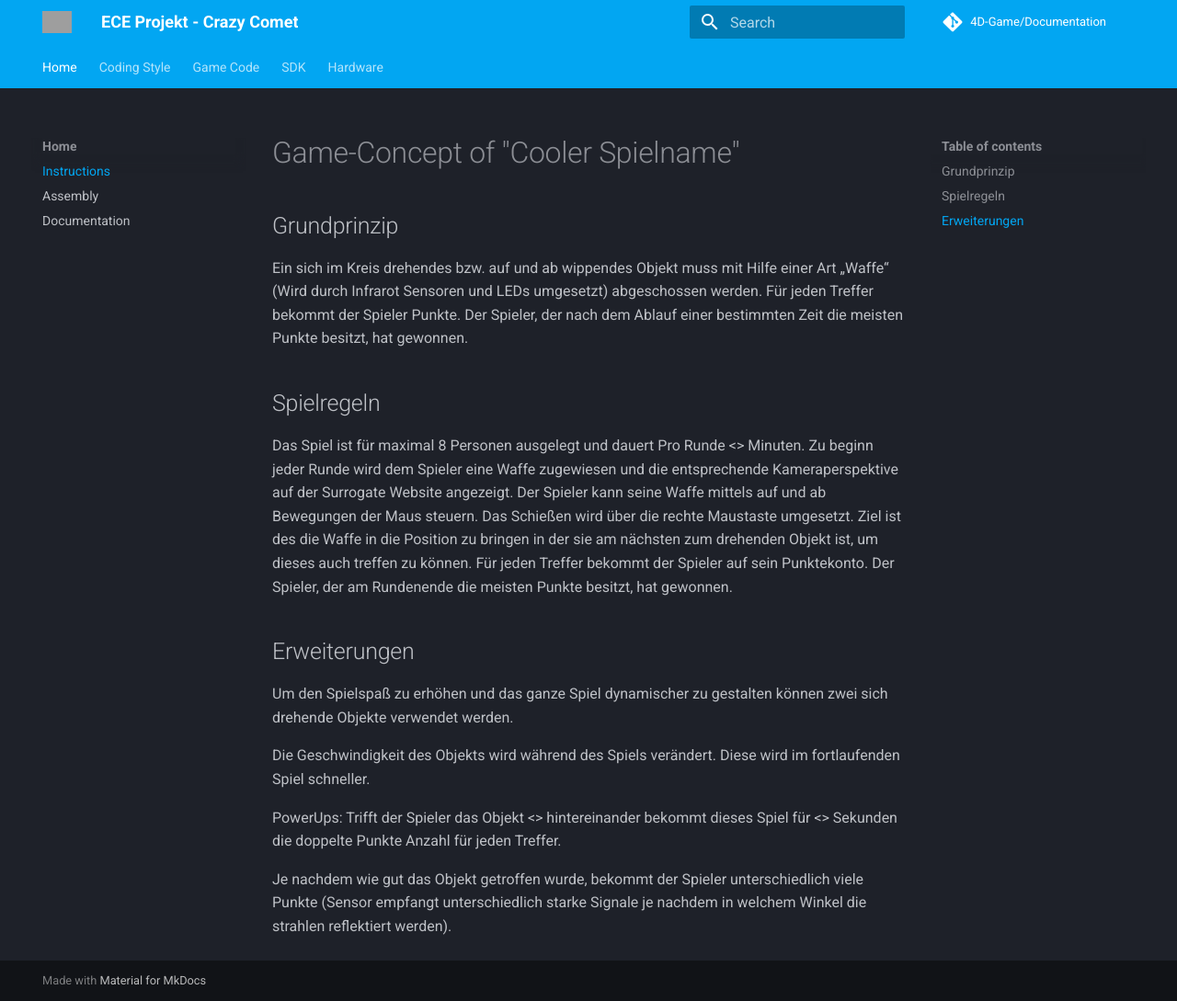
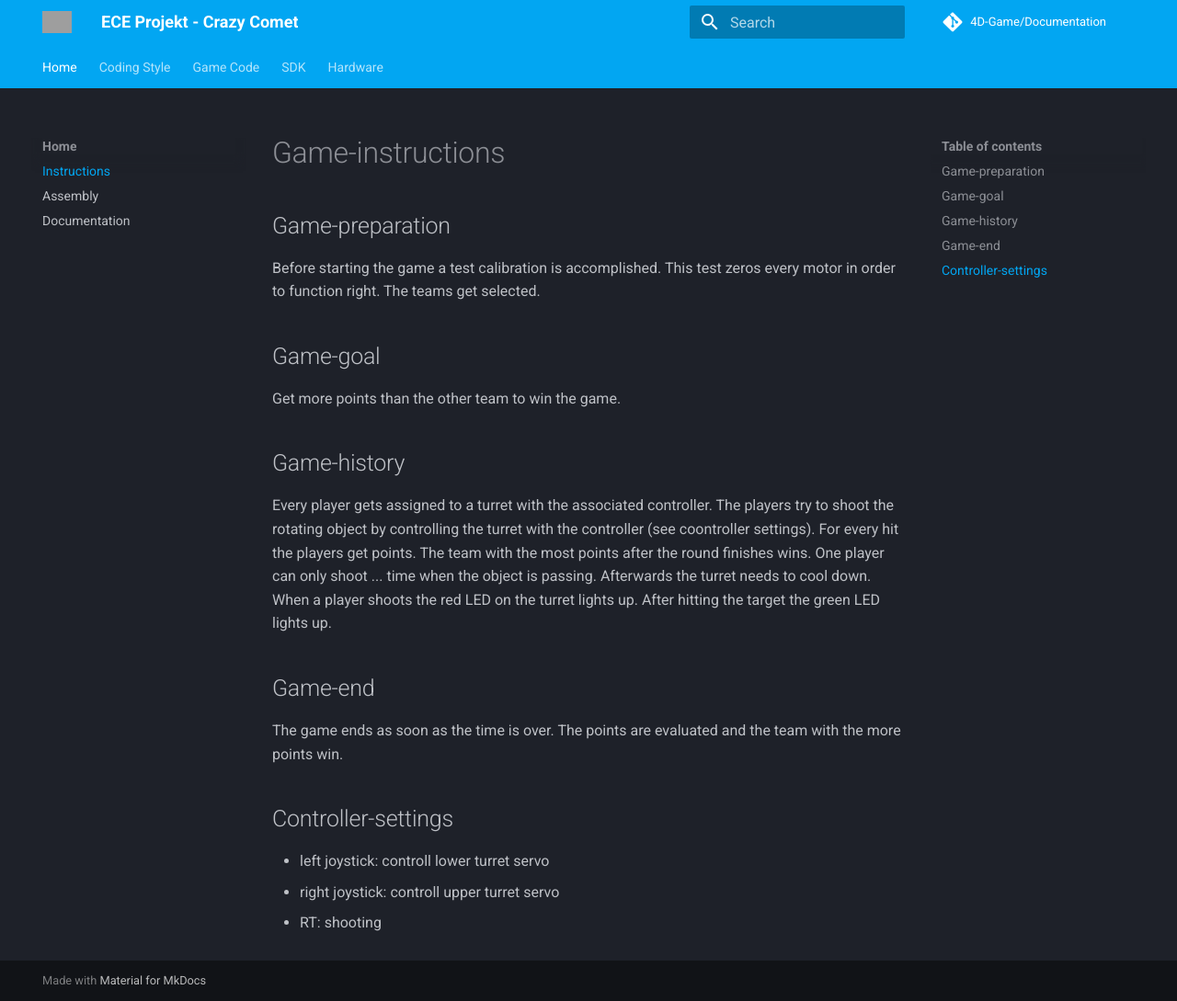
Before and after one commit to 4D-Game/CrazyComet, an MkDocs documentation site: the page built from docs/index.md, in a window 1280 px wide and 1089 px high. Shown: the whole window at 92% size. Built offline with MkDocs 1.6.1 and Material for MkDocs 9.7.7, drawn with Linux system fonts in a browser that asks for light colours; comment, search, counter and statistics services are not loaded; grey boxes are pictures that could not be loaded.

Commit message:
game instrucions

```diff
--- a/docs/index.md
+++ b/docs/index.md
@@ -1,19 +1,23 @@
-# Game-Concept of "Cooler Spielname"
+# Game-instructions
 
-## Grundprinzip
+## Game-preparation
 
-Ein sich im Kreis drehendes bzw. auf und ab wippendes Objekt muss mit Hilfe einer Art „Waffe“ (Wird durch Infrarot Sensoren und LEDs umgesetzt) abgeschossen werden. Für jeden Treffer bekommt der Spieler Punkte. Der Spieler, der nach dem Ablauf einer bestimmten Zeit die meisten Punkte besitzt, hat gewonnen.
+Before starting the game a test calibration is accomplished. This test zeros every motor in order to function right. The teams get selected.
 
-## Spielregeln
+## Game-goal
 
-Das Spiel ist für maximal 8 Personen ausgelegt und dauert Pro Runde <<x>> Minuten. Zu beginn jeder Runde wird dem Spieler eine Waffe zugewiesen und die entsprechende Kameraperspektive auf der Surrogate Website angezeigt. Der Spieler kann seine Waffe mittels auf und ab Bewegungen der Maus steuern. Das Schießen wird über die rechte Maustaste umgesetzt. Ziel ist des die Waffe in die Position zu bringen in der sie am nächsten zum drehenden Objekt ist, um dieses auch treffen zu können. Für jeden Treffer bekommt der Spieler auf sein Punktekonto. Der Spieler, der am Rundenende die meisten Punkte besitzt, hat gewonnen.
+Get more points than the other team to win the game.
 
-## Erweiterungen
+## Game-history
 
-Um den Spielspaß zu erhöhen und das ganze Spiel dynamischer zu gestalten können zwei sich drehende Objekte verwendet werden.
+Every player gets assigned to a turret with the associated controller. The players try to shoot the rotating object by controlling the turret with the controller (see coontroller settings). For every hit the players get points. The team with the most points after the round finishes wins. One player can only shoot ... time when the object is passing. Afterwards the turret needs to cool down. When a player shoots the red LED on the turret lights up. After hitting the target the green LED lights up.
 
-Die Geschwindigkeit des Objekts wird während des Spiels verändert. Diese wird im fortlaufenden Spiel schneller.
+## Game-end
 
-PowerUps: Trifft der Spieler das Objekt <<x>> hintereinander bekommt dieses Spiel für <<y>> Sekunden die doppelte Punkte Anzahl für jeden Treffer.
+The game ends as soon as the time is over. The points are evaluated and the team with the more points win.
 
-Je nachdem wie gut das Objekt getroffen wurde, bekommt der Spieler unterschiedlich viele Punkte (Sensor empfangt unterschiedlich starke Signale je nachdem in welchem Winkel die strahlen reflektiert werden).
+## Controller-settings
+
+- left joystick: controll lower turret servo
+- right joystick: controll upper turret servo
+- RT: shooting
```
